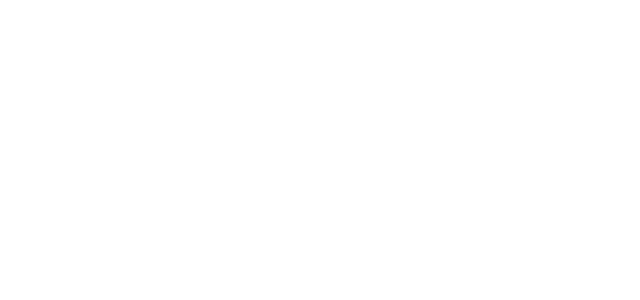
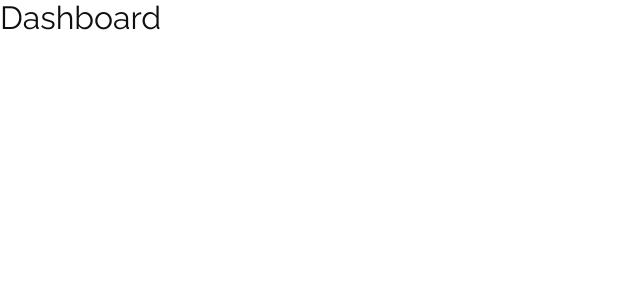
Before and after one commit to vieiramauricio/forte, a React (Create React App) app: page /dashboard in a window 1280 px wide. Shown: the top 300 px of the page, without its empty margins (0-640 px from the left). Built offline with nearby package versions, Linux system fonts and the light colour scheme.

Commit message:
chore: init dashboard page

```diff
--- /dev/null
+++ b/src/pages/Dashboard/index.tsx
@@ -0,0 +1,7 @@
+import React from 'react';
+
+const Dashboard: React.FC = () => {
+  return <h1>Dashboard</h1>;
+};
+
+export default Dashboard;
--- a/src/routes/index.tsx
+++ b/src/routes/index.tsx
@@ -3,12 +3,14 @@
 
 import Login from '../pages/Login';
 import Register from '../pages/Register';
+import Dashboard from '../pages/Dashboard';
 
 const Routes: React.FC = () => {
   return (
     <Switch>
       <Route path="/" exact component={Login} />
       <Route path="/register" exact component={Register} />
+      <Route path="/dashboard" exact component={Dashboard} />
     </Switch>
   );
 };
```
Also changed, not shown: src/pages/Dashboard/styles.ts (added).
